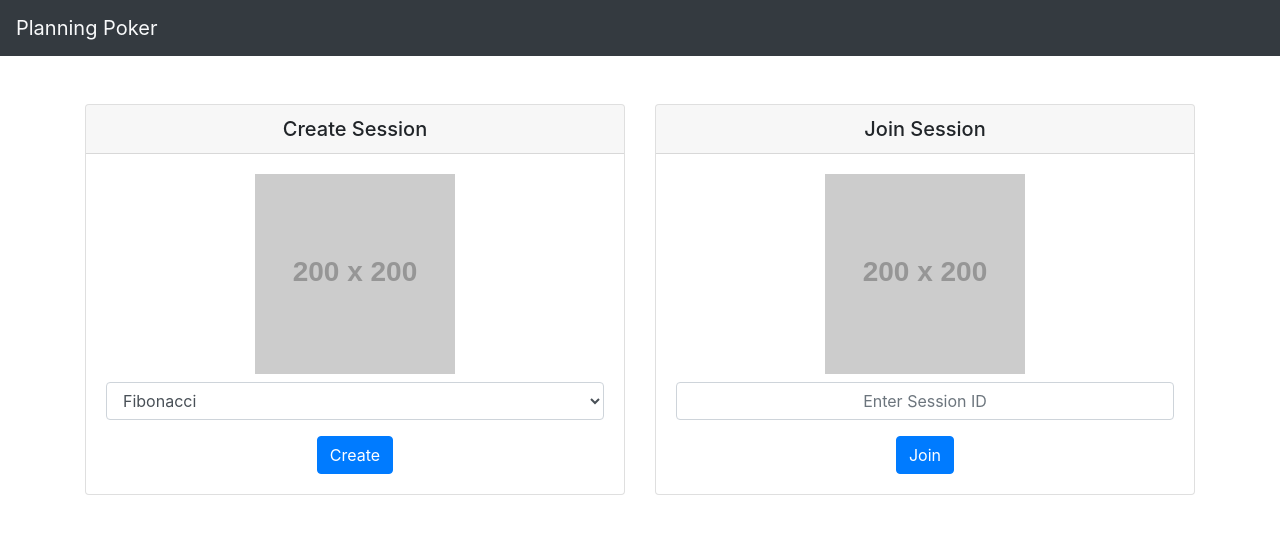
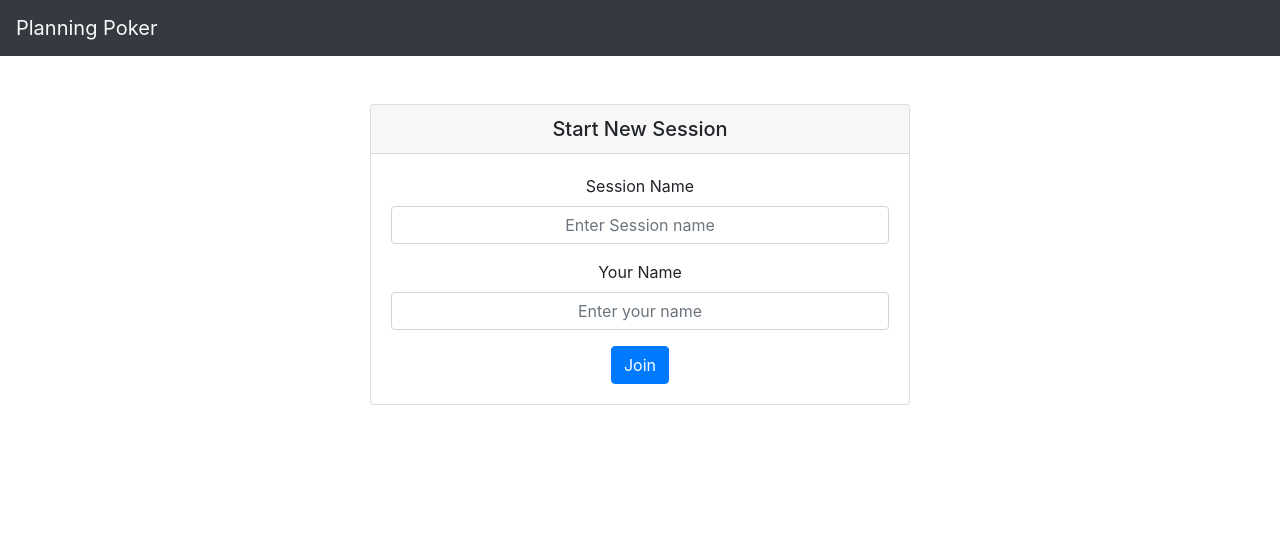
Before and after one commit to ahsan-bilal-786/poker, a React (Create React App) app in the folder poker-fe/: page /create-session in a window 1280 px wide. Shown: the top 534 px of the page. Built offline with nearby package versions, Linux system fonts and the light colour scheme.

Commit message:
incorporating create session form

```diff
--- a/poker-fe/src/App.jsx
+++ b/poker-fe/src/App.jsx
@@ -6,6 +6,7 @@ import { Router, Switch, Route } from "react-router-dom";
 import DefaultLayout from "layouts/DefaultLayout";
 import SessionSelection from "pages/SessionSelection";
 import JoinSession from "pages/JoinSession";
+import CreateSession from "pages/CreateSession";
 import "./App.css";
 
 const hist = createBrowserHistory();
@@ -16,6 +17,10 @@ function App() {
     <Provider store={store}>
       <Router history={hist}>
         <Switch>
+          <Route
+            path='/create-session'
+            component={DefaultLayout(CreateSession)}
+          />
           <Route path='/join-session' component={DefaultLayout(JoinSession)} />
           <Route path='/' component={DefaultLayout(SessionSelection)} />
         </Switch>
--- /dev/null
+++ b/poker-fe/src/components/CreateSession/Form.jsx
@@ -0,0 +1,36 @@
+import React from "react";
+import { Card, Button, Form } from "react-bootstrap";
+
+const CreateSessionForm = () => {
+  return (
+    <Card className='text-center '>
+      <Card.Header as='h5'>Start New Session</Card.Header>
+      <Card.Body>
+        <Form>
+          <Form.Group controlId='formBasicEmail'>
+            <Form.Label>Session Name</Form.Label>
+            <Form.Control
+              type='text'
+              name='sessionName'
+              placeholder='Enter Session name'
+              className='text-center'
+            />
+          </Form.Group>
+          <Form.Group controlId='formBasicEmail'>
+            <Form.Label>Your Name</Form.Label>
+            <Form.Control
+              type='text'
+              name='userName'
+              placeholder='Enter your name'
+              className='text-center'
+            />
+          </Form.Group>
+          <Button variant='primary' type='submit'>
+            Join
+          </Button>
+        </Form>
+      </Card.Body>
+    </Card>
+  );
+};
+export default CreateSessionForm;
--- /dev/null
+++ b/poker-fe/src/pages/CreateSession/index.jsx
@@ -0,0 +1,15 @@
+import React from "react";
+import { Row, Col } from "react-bootstrap";
+import CreateSessionForm from "components/CreateSession/Form";
+
+const CreateSession = () => {
+  return (
+    <Row className='align-items-center h-100 mt-5'>
+      <Col sm='6' className='mx-auto'>
+        <CreateSessionForm />
+      </Col>
+    </Row>
+  );
+};
+
+export default CreateSession;
```
